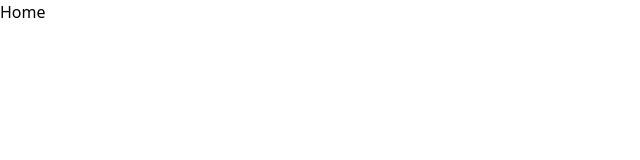
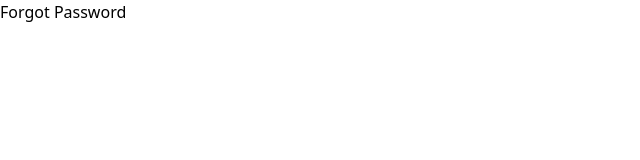
Before and after one commit to Osidel/realtor-react, a React (Create React App) app: page /forgot-password in a window 1280 px wide. Shown: the top 160 px of the page, without its empty margins (0-640 px from the left). Built offline with nearby package versions, Linux system fonts and the light colour scheme.

Commit message:
create pages and routes

```diff
--- a/package.json
+++ b/package.json
@@ -8,6 +8,8 @@
     "@testing-library/user-event": "^13.5.0",
     "react": "^18.2.0",
     "react-dom": "^18.2.0",
+    "react-router": "^6.10.0",
+    "react-router-dom": "^6.10.0",
     "react-scripts": "5.0.1",
     "web-vitals": "^2.1.4"
   },
--- a/src/App.js
+++ b/src/App.js
@@ -1,10 +1,24 @@
-import './App.css';
+import {BrowserRouter as Router, Routes, Route} from "react-router-dom"
+import Home from "./pages/Home"
+import Profile from "./pages/Profile"
+import Offers from "./pages/Offers"
+import SignIn from "./pages/SignIn"
+import SignUp from "./pages/SignUp"
+import ForgotPassword from "./pages/ForgotPassword"
 
 function App() {
   return (
-    <h1>
-      Home
-    </h1>
+    <Router>
+      <Routes>
+        <Route path="/" element={<Home/>}></Route>
+        <Route path="/profile" element={<Profile/>}></Route>
+        <Route path="/sign-in" element={<SignIn/>}></Route>
+        <Route path="/sign-up" element={<SignUp/>}></Route>
+        <Route path="/offers" element={<Offers/>}></Route>
+        <Route path="/forgot-password" element={<ForgotPassword/>}></Route>
+      </Routes>
+
+    </Router>
   );
 }
 
--- /dev/null
+++ b/src/pages/ForgotPassword.jsx
@@ -0,0 +1,7 @@
+import React from 'react'
+
+export default function ForgotPassword() {
+  return (
+    <div>Forgot Password</div>
+  )
+}
--- /dev/null
+++ b/src/pages/Home.jsx
@@ -0,0 +1,7 @@
+import React from 'react'
+
+export default function Home() {
+  return (
+    <div>Home</div>
+  )
+}
--- /dev/null
+++ b/src/pages/Offers.jsx
@@ -0,0 +1,7 @@
+import React from 'react'
+
+export default function Offers() {
+  return (
+    <div>Offers</div>
+  )
+}
--- /dev/null
+++ b/src/pages/Profile.jsx
@@ -0,0 +1,7 @@
+import React from 'react'
+
+export default function Profile() {
+  return (
+    <div>Profile</div>
+  )
+}
--- /dev/null
+++ b/src/pages/SignIn.jsx
@@ -0,0 +1,7 @@
+import React from 'react'
+
+export default function SignIn() {
+  return (
+    <div>Sign In</div>
+  )
+}
--- /dev/null
+++ b/src/pages/SignUp.jsx
@@ -0,0 +1,7 @@
+import React from 'react'
+
+export default function SignUp() {
+  return (
+    <div>Sign Up</div>
+  )
+}
```
Also changed, not shown: 1 other file (tests, documents, lock files or other folders).
